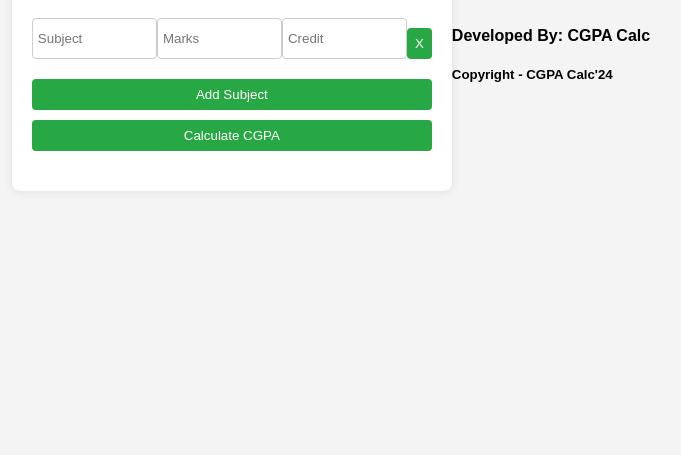
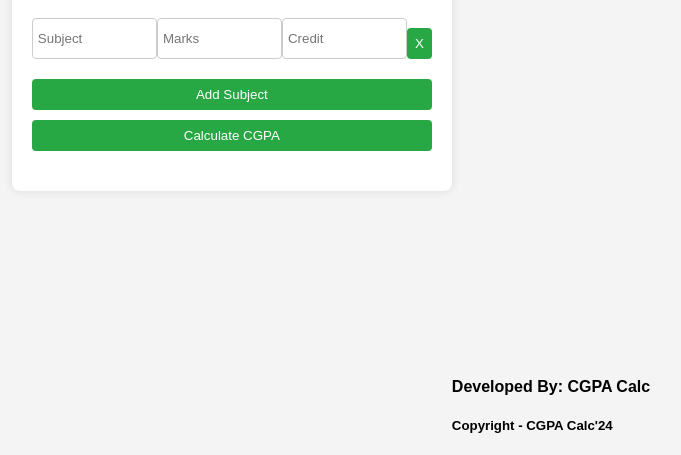
Before and after one commit to SAShameem/CGPA-Calculator, a plain HTML site: page index.html in a window 1280 px wide. Shown: the part 345-800 px from the top of the page, without its empty margins (309-990 px from the left). Drawn offline with Linux system fonts and the light colour scheme.

Commit message:
Add files via upload

```diff
--- a/styles.css
+++ b/styles.css
@@ -58,3 +58,10 @@ button:hover {
     font-size: 18px;
     text-align: center;
 }
+.footer{
+    padding: 0;
+    align-self:last baseline;
+    text-align: left;
+
+
+}
```
